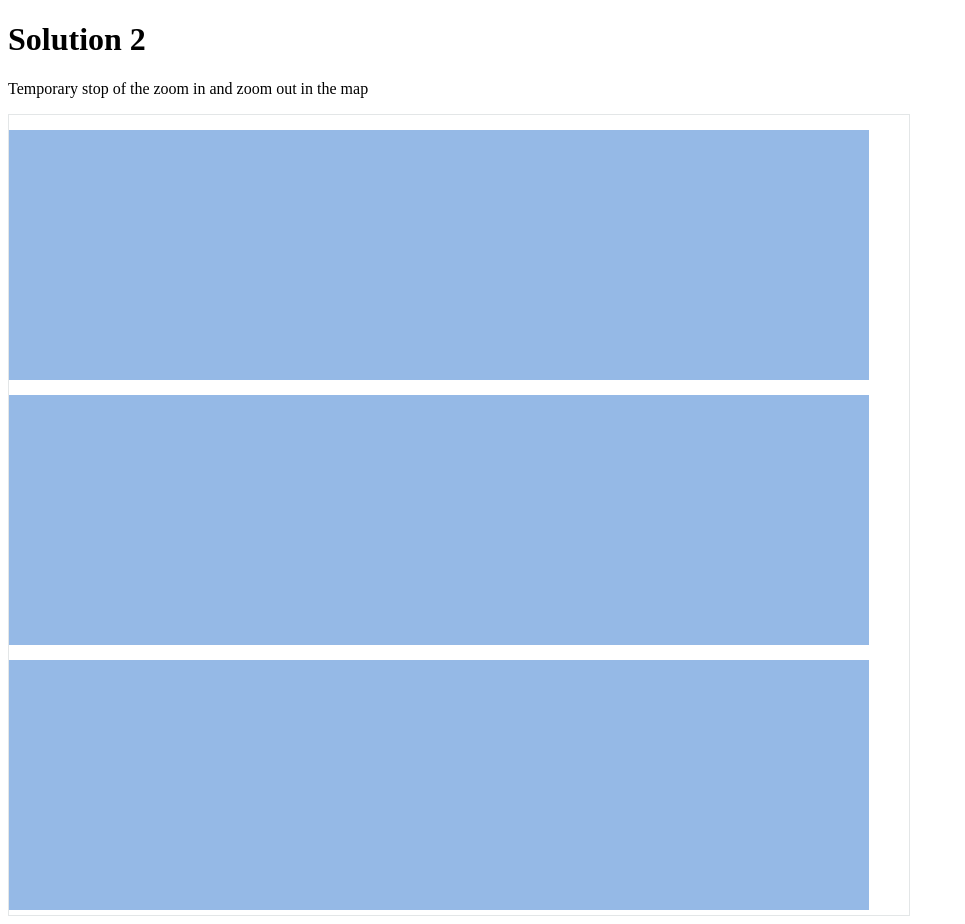
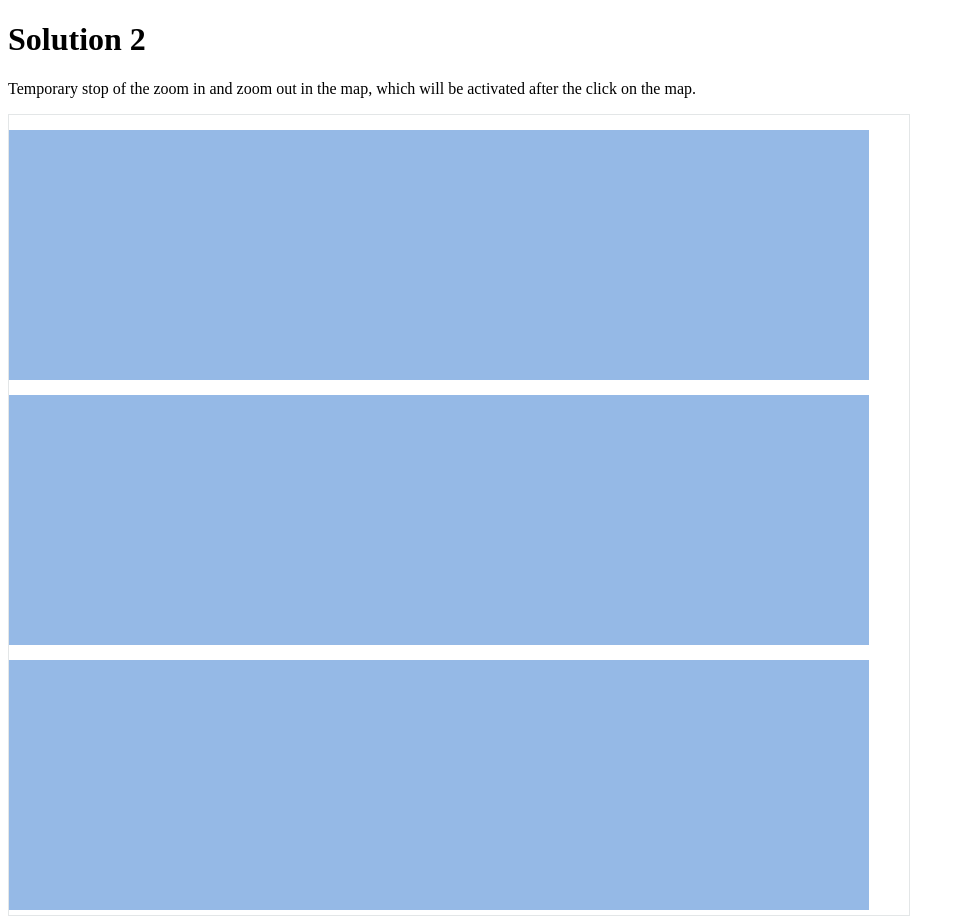
Before and after one commit to pafavero/map-scroll, a plain HTML site: page solution2.html in a window 1280 px wide. Shown: the whole page, without its empty margins (0-965 px from the left). Drawn offline with nearby package versions, Linux system fonts and the light colour scheme.

Commit message:
Update solution2.html

```diff
--- a/solution2.html
+++ b/solution2.html
@@ -80,7 +80,7 @@
     </head>
     <body>
         <h1>Solution 2</h1>
-        <p>Temporary stop of the zoom in and zoom out in the map</p>
+        <p>Temporary stop of the zoom in and zoom out in the map, which will be activated after the click on the map.</p>
         <div id="map-container" >
             <div class="exp-div"></div>
             <div class="exp-div"></div>
```
